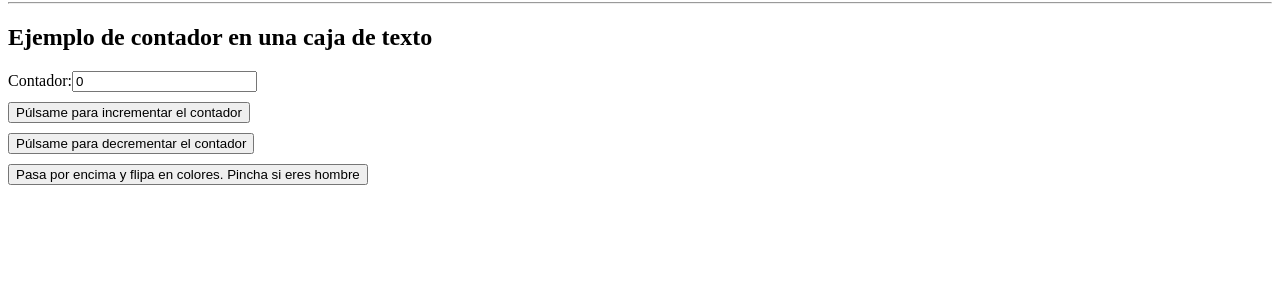
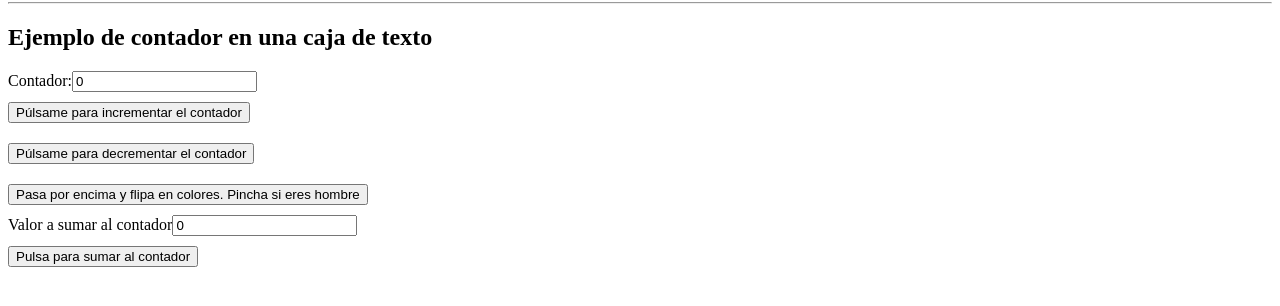
Before and after one commit to fdepablo/WsJavascriptAsirFelix, a plain HTML site: page 02_Variables/03_Funciones.html in a window 1280 px wide. Shown: the part 78-384 px from the top of the page. Drawn offline with Linux system fonts and the light colour scheme.

Commit message:
17/04 ultima parte de la clase

```diff
--- a/02_Variables/03_Funciones.html
+++ b/02_Variables/03_Funciones.html
@@ -7,6 +7,7 @@
     <style>
         button{
             margin-top: 10px;
+            margin-bottom: 10px;
         }
     </style>
     <script>
@@ -23,6 +24,22 @@
         function resetContador(){
             inputContador.value = 0
         }
+        function acumularSuma(){
+            let contador = inputContador.value
+            //Todo lo que se recoja por "input" siempre siempre siempre
+            //será tratado como "cadena"
+            let acumulador = inputSuma.value
+            //Por lo tanto, si queremos tratar el valor del input con "number"
+            //debemos de convertir el tipo. Para ello usaremos la funcion "parseInt()"
+            let nContador = parseInt(contador)//convertimos el numero de cadena a numero
+            let nAcumulador = parseInt(acumulador)
+
+            //Una vez convertidos los numeros, ya los podemos acumular para que se
+            //se sumen. Si no los convertimos, el operador "+" con cadenas hace
+            //funcion de concatenación
+            nContador += nAcumulador //contador = contador + acumulador
+            inputContador.value = nContador
+        }
     </script>
 </head>
 <body>
@@ -38,5 +55,9 @@
     <button onmouseover="incrementarContador()"
             onmouseleave="decrementarContador()"
             onclick="resetContador()">Pasa por encima y flipa en colores. Pincha si eres hombre</button>
+    <br/>
+    <label>Valor a sumar al contador</label><input id="inputSuma" type="number" value="0"/>
+    <br/>
+    <button onclick="acumularSuma()">Pulsa para sumar al contador</button>
 </body>
 </html>
```
